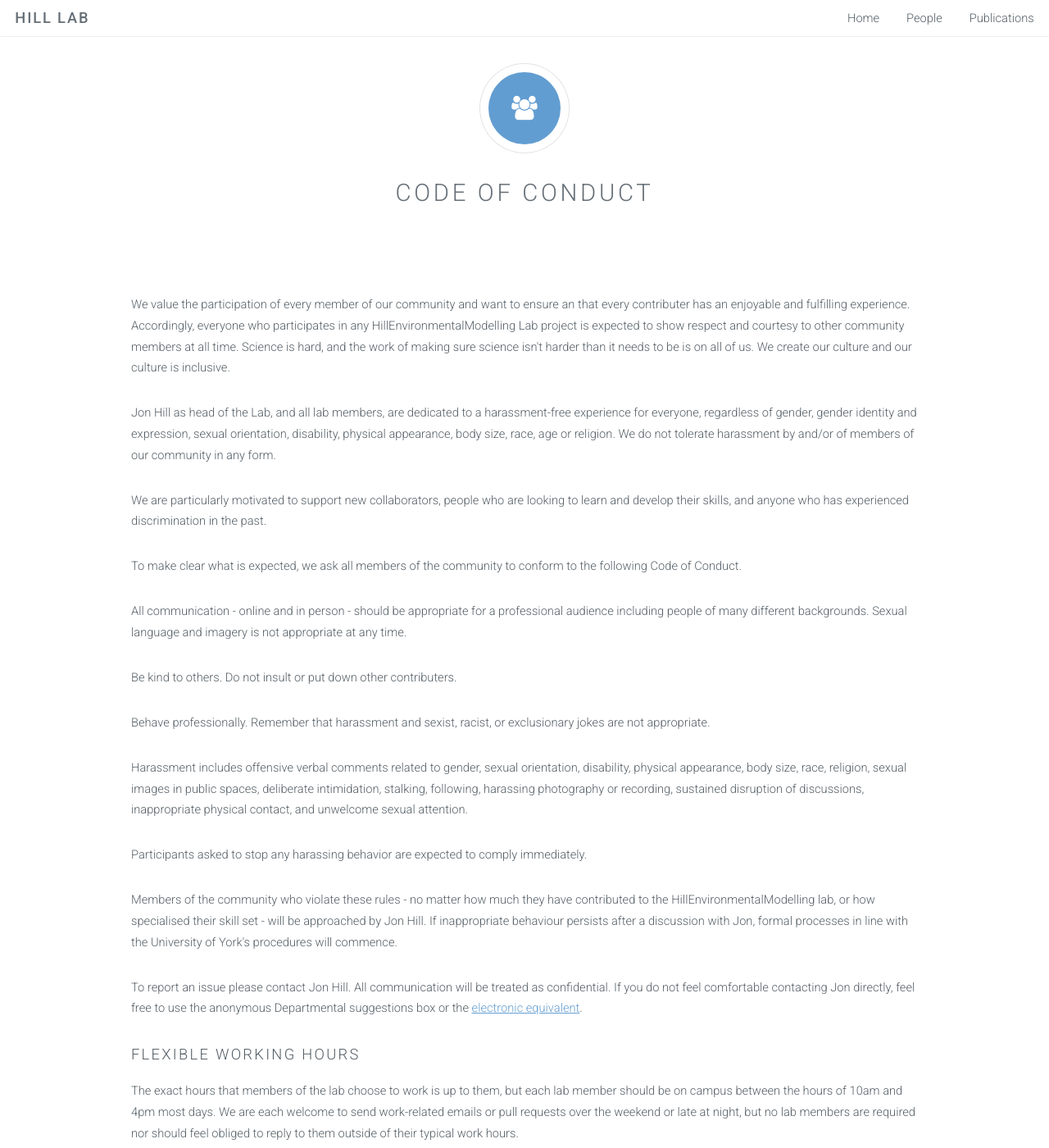
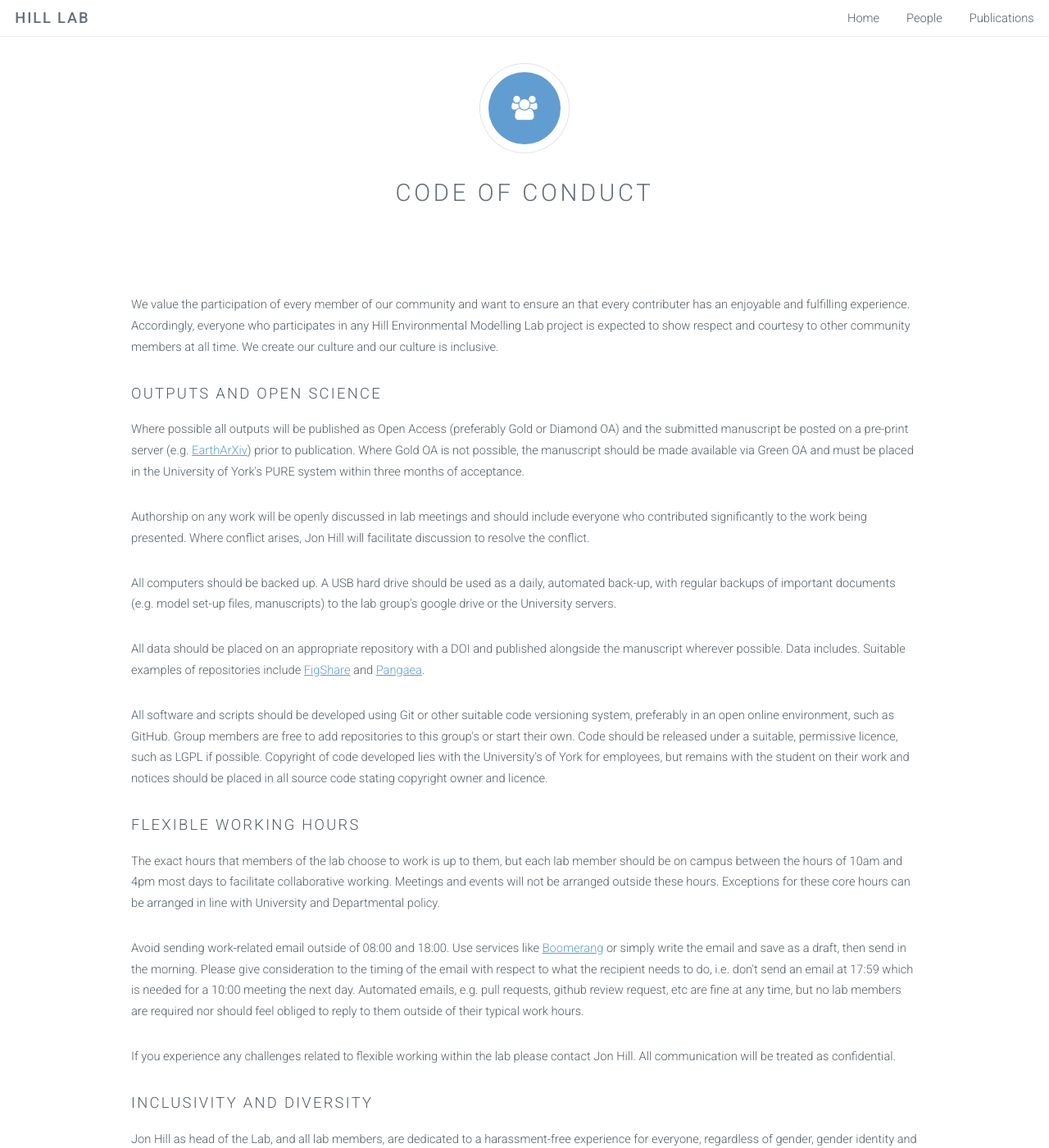
Before and after one commit to EnvModellingGroup/EnvModellingGroup.github.io, a Jekyll site: the page built from coc.html, in a window 1280 px wide and 1400 px high. Shown: the whole window at 82% size. Built offline with Jekyll 4.4.1, drawn with Linux system fonts in a browser that asks for light colours; some of the changed text lies outside the part shown.

Commit message:
Re-ordering and changes following review

```diff
--- a/coc.html
+++ b/coc.html
@@ -15,57 +15,11 @@ keywords: modelling, environmental, ecological, ecology, environment, computatio
 		<div class="container">
       <p>We value the participation of every member of our community and want to ensure an that every contributer has an
          enjoyable and fulfilling experience. Accordingly, everyone who participates in any
-         HillEnvironmentalModelling Lab project is expected to show respect and courtesy to other community members at all time.
-         Science is hard, and the work of making sure science isn't harder than it needs to be is on all of us. We create our culture
-         and our culture is inclusive.<p>
-
-      <p>Jon Hill as head of the Lab, and all lab members, are dedicated to a harassment-free experience for everyone, regardless
-      of gender, gender identity and expression, sexual orientation, disability, physical appearance, body size, race, age or
-      religion. We do not tolerate harassment by and/or of members of our community in any form.</p>
-
-      <p>We are particularly motivated to support new collaborators, people who are looking to learn and
-      develop their skills, and anyone who has experienced discrimination in the past.</p>
-
-      <p>To make clear what is expected, we ask all members of the community to conform to the following Code of Conduct.</p>
-
-      <p>All communication - online and in person - should be appropriate for a professional audience including people of many
-      different backgrounds. Sexual language and imagery is not appropriate at any time.</p>
-
-      <p>Be kind to others. Do not insult or put down other contributers.</p>
-
-      <p>Behave professionally. Remember that harassment and sexist, racist, or exclusionary jokes are not appropriate.</p>
-
-      <p>Harassment includes offensive verbal comments related to gender, sexual orientation, disability, physical appearance,
-      body size, race, religion, sexual images in public spaces, deliberate intimidation, stalking, following, harassing
-      photography or recording, sustained disruption of discussions, inappropriate physical contact, and unwelcome sexual
-      attention.</p>
-
-      <p>Participants asked to stop any harassing behavior are expected to comply immediately.</p>
-
-      <p>Members of the community who violate these rules - no matter how much they have contributed to the
-      HillEnvironmentalModelling lab, or how specialised their skill set - will be approached by Jon Hill.
-      If inappropriate behaviour persists after a discussion with Jon, formal processes in line with the
-      University of York's procedures will commence.</p>
-
-      <p>To report an issue please contact Jon Hill. All communication will be treated as confidential. If you
-      do not feel comfortable contacting Jon directly, feel free to use the anonymous Departmental suggestions
-      box or the <a href="https://goo.gl/forms/25gt7kCUUVOwgNO93">electronic equivalent</a>.</p>
-
-      <h3>Flexible working hours</h3>
-
-      <p>The exact hours that members of the lab choose to work is up to them, but each lab member should be on campus
-      between the hours of 10am and 4pm most days. We are each welcome to send work-related emails or pull
-      requests over the weekend or late at night, but no lab members are required nor should feel obliged to
-      reply to them outside of their typical work hours.</p>
-
-      <p>Lab members are welcome to work flexibly for any reason within the guidelines set by their contract and University policy.
-      Ideally, all lab members will have at least a few hours each week to overlap with each other and working 10am to
-      4pm as core hours will facilitate that.</p>
-
-      <p>If you experience any challenges related to flexible working within the lab please contact Jon Hill. All communication
-      will be treated as confidential.</p>
+         Hill Environmental Modelling Lab project is expected to show respect and courtesy to other community members at all time.
+         We create our culture and our culture is inclusive.<p>
 
       <h3>Outputs and open science</h3>
+
       <p>Where possible all outputs will be published as Open Access (preferably Gold or Diamond OA) and the submitted
       manuscript be posted on a pre-print server (e.g. <a href="https://eartharxiv.org/">EarthArXiv</a>) prior to
       publication</a>. Where Gold OA is not possible, the manuscript should be made available
@@ -74,9 +28,12 @@ keywords: modelling, environmental, ecological, ecology, environment, computatio
       <p> Authorship on any work will be openly discussed in lab meetings and should include everyone who contributed significantly to
       the work being presented. Where conflict arises, Jon Hill will facilitate discussion to resolve the conflict.</p>
 
+     <p>All computers should be backed up. A USB hard drive should be used as a daily, automated back-up, with regular backups
+         of important documents (e.g. model set-up files, manuscripts) to the lab group's google drive or the University servers.</p>
+
       <p>All data should be placed on an appropriate repository with a DOI and published alongside the manuscript wherever possible.
 	      Data includes. Suitable examples of repositories include <a href-"https://figshare.com/">FigShare</a> and
-	      <a href="https://www.pangaea.de/about/">Pangaea</a></p>
+	      <a href="https://www.pangaea.de/about/">Pangaea</a>.</p>
 
       <p>All software and scripts should be developed using Git or other suitable code versioning system, preferably in
 	      an open online environment, such as GitHub. Group members are free to add repositories to this group's or
@@ -84,6 +41,52 @@ keywords: modelling, environmental, ecological, ecology, environment, computatio
 	Copyright of code developed lies with the University's of York for employees, but remains with the student on
 	      their work and notices should be placed in all source code stating copyright owner and licence.</p>
 
+      <h3>Flexible working hours</h3>
+
+      <p>The exact hours that members of the lab choose to work is up to them, but each lab member should be on campus
+      between the hours of 10am and 4pm most days to facilitate collaborative working. Meetings and events will not be
+      arranged outside these hours. Exceptions for these core hours can be arranged in line with University and Departmental policy.</p>
+
+      <p>Avoid sending work-related email outside of 08:00 and 18:00. Use services like <a
+      href="https://www.boomeranggmail.com/">Boomerang</a> or simply write the email
+      and save as a draft, then send in the morning. Please give consideration to the
+      timing of the email with respect to what the recipient needs
+      to do, i.e. don't send an email at 17:59 which is needed for a 10:00 meeting the next day.
+      Automated emails, e.g. pull requests, github review request, etc are fine at any time, but no lab members are
+      required nor should feel obliged to reply to them outside of their typical work hours.</p>
+
+      <p>If you experience any challenges related to flexible working within the lab please contact Jon Hill. All communication
+      will be treated as confidential.</p>
+
+      <h3>Inclusivity and diversity</h3>
+
+      <p>Jon Hill as head of the Lab, and all lab members, are dedicated to a harassment-free experience for everyone, regardless
+      of gender, gender identity and expression, sexual orientation, disability, physical appearance, body size, race, age or
+      religion. We do not tolerate harassment by and/or of members of our community in any form.</p>
+
+      <p>To make clear what is expected, we ask all members of the community to conform to the following Code of Conduct.</p>
+      <ul>
+      <li>All communication - online and in person - should be appropriate for a professional audience including people of many
+      different backgrounds. Sexual language and imagery is not appropriate at any time.</li>
+      <li>Be kind to others. Do not insult or put down other contributers.</li>
+      <li>Behave professionally. Remember that harassment and sexist, racist, or exclusionary jokes are not appropriate.</li>
+      <li>Harassment includes offensive verbal comments related to gender, sexual orientation, disability, physical appearance,
+      body size, race, religion, sexual images in public spaces, deliberate intimidation, stalking, following, harassing
+      photography or recording, sustained disruption of discussions, inappropriate physical contact, and unwelcome sexual
+      attention.</li>
+      <li>Participants asked to stop any harassing behavior are expected to comply immediately.</li>
+      </ul>
+
+      <p>Jon will discussed the conduct of lab members who violate these rules - no matter how much they have contributed to the
+      Hill Environmental Modelling lab, or how specialised their skill set.
+      If inappropriate behaviour persists after a discussion with Jon, formal processes in line with the
+      University of York's procedures will commence.</p>
+
+      <p>To report an issue please contact Jon Hill. All communication will be treated as confidential. If you
+      do not feel comfortable contacting Jon directly, feel free to use the anonymous Departmental suggestions
+      box or the <a href="https://goo.gl/forms/25gt7kCUUVOwgNO93">electronic equivalent</a>.</p>
+
+    <h3>Thanks and licence</h3>
       <p>This CoC is derived from two open source CoCs: <a href="https://github.com/BahlaiLab/Policies/blob/master/Code_of_conduct.md>
 	      BahlaiLab CoC</a> and the <a href="https://github.com/WhitakerLab/Onboarding/blob/master/CODE_OF_CONDUCT.md">
 	      WhitakerLab</a>. Many thanks to both of them.</p>
```
